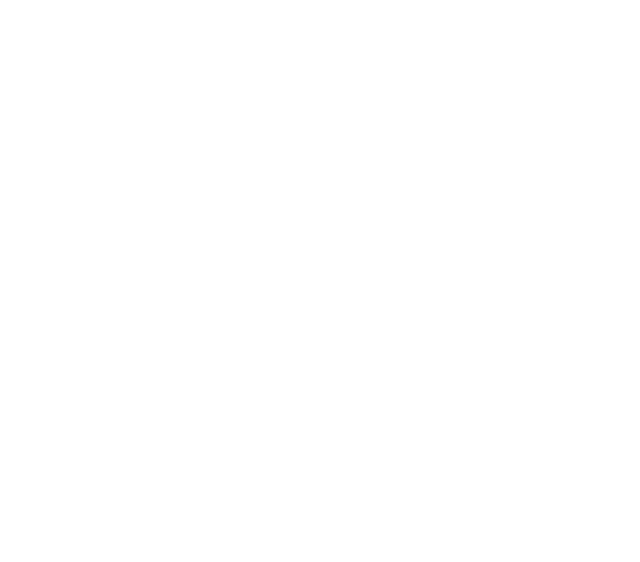
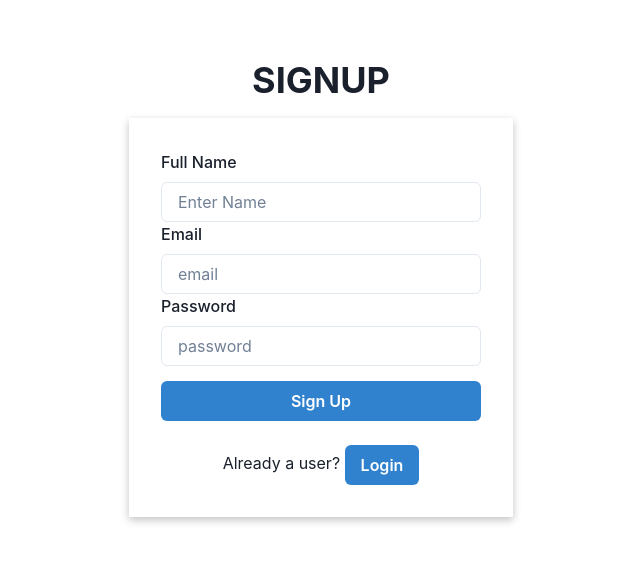
Before and after one commit to Premprakas7/Hotel-Mangement-System, a React (Create React App) app in the folder frontend/: page /signup in a window 1280 px wide. Before the commit this address had no page. Shown: the top 562 px of the page, without its empty margins (319-959 px from the left). Built offline with nearby package versions, Linux system fonts and the light colour scheme.

Commit message:
login and signup added

```diff
--- a/frontend/src/Components/AllRoute.jsx
+++ b/frontend/src/Components/AllRoute.jsx
@@ -4,6 +4,8 @@
 import User from '../Pages/User'
 import Admin from '../Pages/Admin'
 import AdminEdit from './Admin/AdminEdit'
+import SignUp from './SignUp/SignUp'
+import Login from './Login/Login'
 
 const AllRoute = () => {
   return (
@@ -13,7 +15,8 @@
             <Route path='/user' element={<User/>}/>
             <Route path='/admin' element={<Admin/>}/>
             <Route path='/admin/edit/:id' element={<AdminEdit/>}/>
-
+            <Route path='/signup' element={<SignUp/>}/>
+            <Route path='/login' element={<Login/>}/>
         </Routes>
 
 
--- /dev/null
+++ b/frontend/src/Components/Login/Login.jsx
@@ -0,0 +1,91 @@
+import React, { useState } from 'react'
+import {FormControl,FormLabel,Input,Flex,Button,Heading,Stack, Text} from "@chakra-ui/react";
+import axios from 'axios';
+import { Link as RouteLink } from 'react-router-dom'
+
+const Login = () => {
+    const [values,setValues]=useState({
+        name:"",
+        email:"",
+        password:""
+    });
+    const handleChange = (e) => {
+        const newData = { ...values };
+        newData[e.target.id] = e.target.value;
+        setValues(newData)
+      };
+
+      const AddProducts=(e)=>{
+        e.preventDefault();
+        axios.post("",{
+            name:values.name,
+            email:values.email,
+            password:values.password,
+        }).then((res)=>{console.log(res.data)}).catch((err)=>console.log(err.values))
+      }
+  return (
+    <div>
+         <Flex
+        alignItems="center"
+        justifyContent="center"
+        height="70vh"
+        flexDirection={"column"}
+      >
+        <Heading m={"1rem"}>LOGIN</Heading>
+        <FormControl
+          width="30%"
+          boxShadow={"rgba(0, 0, 0, 0.24) 0px 3px 8px"}
+          p={"2rem"}
+        >
+          <FormLabel>Full Name</FormLabel>
+          <Input
+            type="text"
+            placeholder="Enter Name"
+            id="name"
+            value={values.name}
+           onChange={(e) => handleChange(e)}
+          />
+
+          <FormLabel>Email</FormLabel>
+          <Input
+            type="text"
+            placeholder="email"
+            id="email"
+            value={values.email}
+           onChange={(e) => handleChange(e)}
+          />
+
+        <FormLabel>Password</FormLabel>
+          <Input
+            type="text"
+            placeholder="password"
+            id="password"
+            value={values.password}
+           onChange={(e) => handleChange(e)}
+          />
+          <Button
+            mt="15px"
+            width="full"
+            type="submit"
+            colorScheme="blue"
+             onClick={(e)=>AddProducts(e)}
+          >
+            Login
+          </Button>
+          <Stack pt={6}>
+                <Text align={"center"}>
+                  Not a user?{" "}
+                  <RouteLink to="/signup" color={"blue.400"}>
+                   <Button colorScheme="blue">SignUp</Button>
+                  </RouteLink>
+                </Text>
+              </Stack>
+        </FormControl>
+
+      </Flex>
+
+    </div>
+  )
+}
+
+export default Login
--- /dev/null
+++ b/frontend/src/Components/SignUp/SignUp.jsx
@@ -0,0 +1,94 @@
+import React, { useState } from 'react'
+import {FormControl,FormLabel,Input,Flex,Button,Heading,Stack, Text} from "@chakra-ui/react";
+import axios from 'axios';
+import { Link as RouteLink } from 'react-router-dom'
+
+
+
+const SignUp = () => {
+    const [values,setValues]=useState({
+        name:"",
+        email:"",
+        password:""
+    });
+    const handleChange = (e) => {
+        const newData = { ...values };
+        newData[e.target.id] = e.target.value;
+        setValues(newData)
+      };
+
+      const AddProducts=(e)=>{
+        e.preventDefault();
+        axios.post("",{
+            name:values.name,
+            email:values.email,
+            password:values.password,
+        }).then((res)=>{console.log(res.data)}).catch((err)=>console.log(err.values))
+      }
+
+  return (
+    <div>
+         <Flex
+        alignItems="center"
+        justifyContent="center"
+        height="70vh"
+        flexDirection={"column"}
+      >
+        <Heading m={"1rem"}>SIGNUP</Heading>
+        <FormControl
+          width="30%"
+          boxShadow={"rgba(0, 0, 0, 0.24) 0px 3px 8px"}
+          p={"2rem"}
+        >
+          <FormLabel>Full Name</FormLabel>
+          <Input
+            type="text"
+            placeholder="Enter Name"
+            id="name"
+            value={values.name}
+           onChange={(e) => handleChange(e)}
+          />
+
+          <FormLabel>Email</FormLabel>
+          <Input
+            type="text"
+            placeholder="email"
+            id="email"
+            value={values.email}
+           onChange={(e) => handleChange(e)}
+          />
+
+        <FormLabel>Password</FormLabel>
+          <Input
+            type="text"
+            placeholder="password"
+            id="password"
+            value={values.password}
+           onChange={(e) => handleChange(e)}
+          />
+          <Button
+            mt="15px"
+            width="full"
+            type="submit"
+            colorScheme="blue"
+             onClick={(e)=>AddProducts(e)}
+          >
+            Sign Up
+          </Button>
+          <Stack pt={6}>
+                <Text align={"center"}>
+                  Already a user?{" "}
+                  <RouteLink to="/login" color={"blue.400"}>
+                   <Button colorScheme="blue">Login</Button>
+                  </RouteLink>
+                </Text>
+              </Stack>
+        </FormControl>
+
+      </Flex>
+
+    </div>
+  )
+}
+
+export default SignUp
--- a/frontend/src/Components/User/Header.jsx
+++ b/frontend/src/Components/User/Header.jsx
@@ -1,16 +1,16 @@
-import { Box, Button, Flex, Spacer,Heading } from '@chakra-ui/react'
+import { Button, Flex, Spacer,Heading } from '@chakra-ui/react'
 import React from 'react'
+import { Link as RouteLink } from 'react-router-dom'
 
 const Header = () => {
   return (
     <div>
-        <Flex bg="teal">
-            <Heading fontStyle="italic" color="maroon">Maleen Hotel</Heading>
+        <Flex bg="teal" h="4rem" alignItems="center" >
+            <Heading fontStyle="italic" color="white">Maleen Hotel</Heading>
             <Spacer/>
-            <Button>SignUp</Button>
-            <Button>Login</Button>
+            <RouteLink to="/signup"><Button>SignUp</Button></RouteLink>
+            <Button ml=".5rem">Login</Button>
         </Flex>
-
     </div>
   )
 }
```
